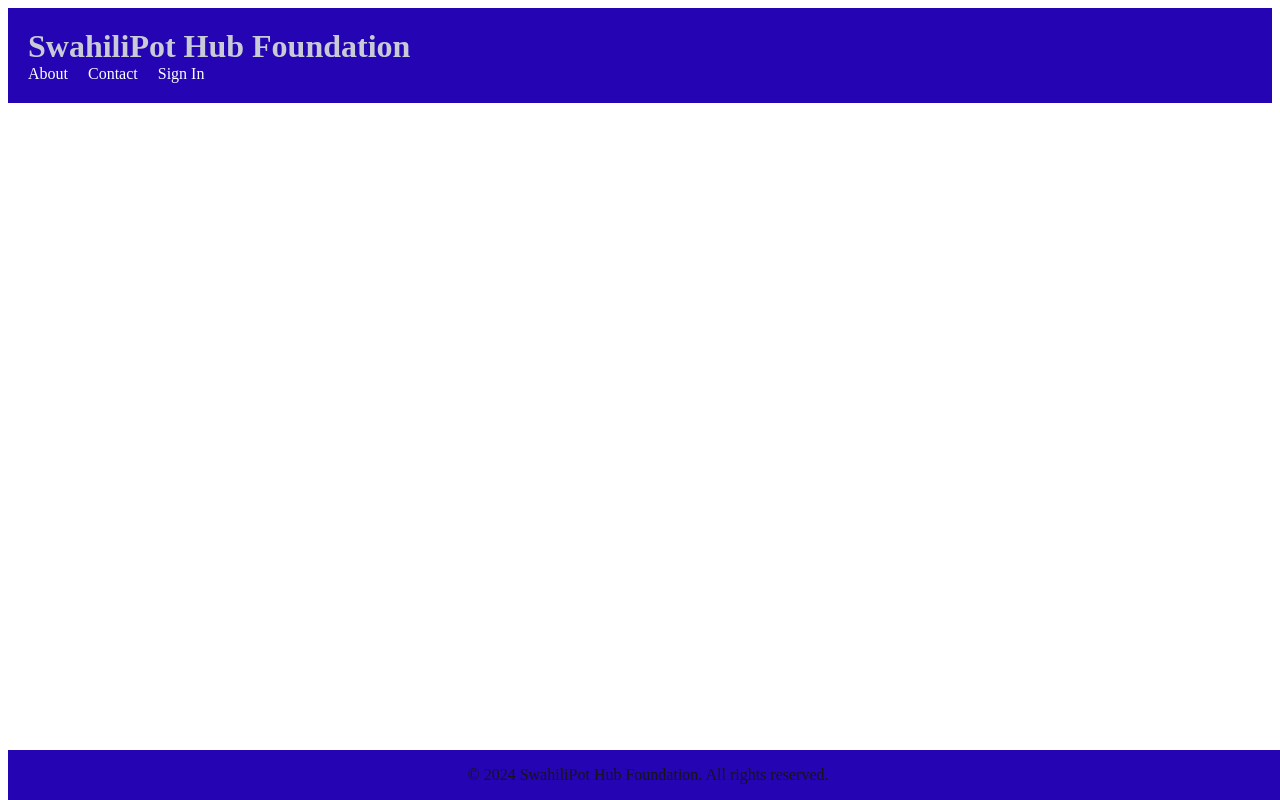
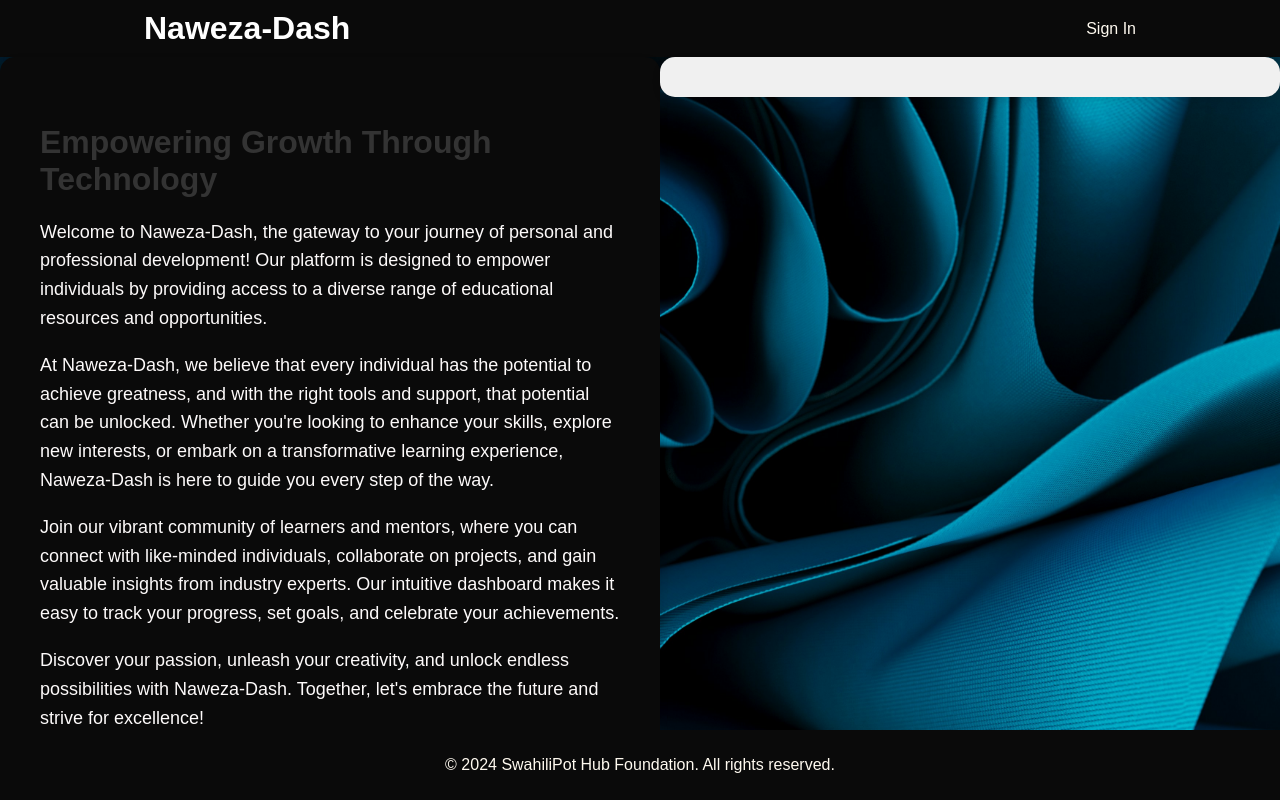
Before and after one commit to Babuhatarii/NAWEZA-DASH, a Django app: page / in a window 1280 px wide. Run offline with Django 5.2, Linux system fonts and the light colour scheme.

Commit message:
cleaning up my landing page

```diff
--- a/nawezadash_project/Dashboard/static/Dashboard/styles/common.css
+++ b/nawezadash_project/Dashboard/static/Dashboard/styles/common.css
@@ -1,5 +1,54 @@
-/* Common styles */
+/* Reset default margin and padding */
+body {
+    margin: 0;
+    padding: 0;
+    font-family: Arial, sans-serif;
+}
+
+/* Container styles */
 .container {
-    width: 100%;
-    margin: 0 auto;
+    width: 80%; /* Adjust the width as needed */
+    margin: 0 auto; /* Center the container horizontally */
+    max-width: 1200px; /* Set a maximum width for larger screens */
 }
+
+/* Background image for body */
+body {
+    background-image: url("/static/Dashboard/images/background-img.jpg");
+    background-size: cover;
+    background-position: center;
+    color: #ffffff; /* Set text color to contrast with background */
+}
+.content {
+    display: flex;
+    justify-content: space-between;
+    align-items: flex-start; /* Align items at the top */
+}
+
+/* Story styles */
+.story {
+    flex: 1; /* Take up remaining space */
+    padding: 40px;
+    background-color: #0a0a0a;
+    border-radius: 15px;
+    box-shadow: 0 4px 8px rgba(0, 0, 0, 0.1);
+}
+
+.story h2 {
+    font-size: 32px;
+    color: #333333;
+    margin-bottom: 20px;
+}
+
+.story p {
+    font-size: 18px;
+    color: #fdfafa;
+    line-height: 1.6;
+}
+.graphs-bars {
+    flex: 1; /* Take up half of the available space */
+    padding: 20px;
+    background-color: #f0f0f0;
+    border-radius: 15px;
+    box-shadow: 0 4px 8px rgba(0, 0, 0, 0.1);
+}
--- a/nawezadash_project/Dashboard/static/Dashboard/styles/footer.css
+++ b/nawezadash_project/Dashboard/static/Dashboard/styles/footer.css
@@ -2,9 +2,10 @@
 footer {
     position: absolute;
     bottom: 0;
+    left: 0;
     width: 100%;
-    background-color: #2404b3;
-    color: #161515;
-    padding: 0px;
+    background-color: #0a0a0a;
+    color: floralwhite;
+    padding: 10px 0;
     text-align: center;
 }
--- /dev/null
+++ b/nawezadash_project/Dashboard/static/Dashboard/styles/head.css
@@ -0,0 +1,38 @@
+/* Header styles */
+header {
+    background-color: #0a0a0a; /* Change background color as needed */
+    padding: 10px 20px;
+}
+
+/* Container styles */
+header .container {
+    display: flex;
+    justify-content: space-between;
+    align-items: center;
+}
+
+/* Logo styles */
+header h1 {
+    margin: 0;
+}
+
+/* Navigation styles */
+header nav ul {
+    list-style-type: none;
+    margin: 0;
+    padding: 0;
+    display: flex;
+}
+
+header nav ul li {
+    margin-right: 20px;
+}
+
+header nav ul li:last-child {
+    margin-right: 0;
+}
+
+header nav ul li a {
+    color: floralwhite; /* Change link color as needed */
+    text-decoration: none;
+}
--- a/nawezadash_project/Dashboard/static/Dashboard/styles/header.css
+++ /dev/null
@@ -1,35 +0,0 @@
-header {
-    width: auto;
-    background-color: #2404b3;
-    color: #c8cbd6;
-    padding: 20px;
-}
-
-header h1 {
-    margin: 0;
-}
-nav {
-    display: flex;
-    justify-content: space-between;
-    align-items: center;
-}
-
-nav ul {
-    list-style-type: none;
-    margin: 0;
-    padding: 0;
-    display: flex;
-}
-
-nav ul li {
-    margin-right: 20px;
-}
-
-nav ul li:last-child {
-    margin-right: 0;
-}
-
-nav ul li a {
-    color: #fff;
-    text-decoration: none;
-}
--- a/nawezadash_project/Dashboard/templates/Dashboard/landing.html
+++ b/nawezadash_project/Dashboard/templates/Dashboard/landing.html
@@ -7,23 +7,32 @@
     <title>SwahiliPot Hub</title>
     <link rel="stylesheet" href="{% static 'Dashboard/styles/common.css' %}">
     <link rel="stylesheet" href="{% static 'Dashboard/styles/footer.css' %}">
-    <link rel="stylesheet" href="{% static 'Dashboard/styles/header.css' %}">
+    <link rel="stylesheet" href="{% static 'Dashboard/styles/head.css' %}">
 </head>
 <body>
 
 <header>
     <div class="container">
-        <h1>SwahiliPot Hub Foundation</h1>
+        <h1>Naweza-Dash</h1>
         <nav>
             <ul>
-                <li><a href="#">About</a></li>
-                <li><a href="#">Contact</a></li>
                 <li><a href="{% url 'signin_page' %}">Sign In</a></li>
             </ul>
         </nav>
     </div>
 </header>
-
+<section class="content">
+    <div class="story">
+        <h2>Empowering Growth Through Technology</h2>
+        <p>Welcome to Naweza-Dash, the gateway to your journey of personal and professional development! Our platform is designed to empower individuals by providing access to a diverse range of educational resources and opportunities.</p>
+        <p>At Naweza-Dash, we believe that every individual has the potential to achieve greatness, and with the right tools and support, that potential can be unlocked. Whether you're looking to enhance your skills, explore new interests, or embark on a transformative learning experience, Naweza-Dash is here to guide you every step of the way.</p>
+        <p>Join our vibrant community of learners and mentors, where you can connect with like-minded individuals, collaborate on projects, and gain valuable insights from industry experts. Our intuitive dashboard makes it easy to track your progress, set goals, and celebrate your achievements.</p>
+        <p>Discover your passion, unleash your creativity, and unlock endless possibilities with Naweza-Dash. Together, let's embrace the future and strive for excellence!</p>
+    </div>
+    <div class="graphs-bars">
+        <!-- Insert your graphs and bars here -->
+    </div>
+</section>
 <footer>
     <div class="container">
         <p>&copy; 2024 SwahiliPot Hub Foundation. All rights reserved.</p>
--- a/nawezadash_project/nawezadash_project/settings.py
+++ b/nawezadash_project/nawezadash_project/settings.py
@@ -120,10 +120,11 @@
 # Static files (CSS, JavaScript, Images)
 # https://docs.djangoproject.com/en/5.0/howto/static-files/
 
-STATIC_URL = 'static/'
+STATIC_URL = "static/"
 
 STATICFILES_DIRS = [
-    BASE_DIR / 'static',
+BASE_DIR / "Dashboard",
+#"Dashboard/static/Dashboard/styles/"
 ]
 
 # Default primary key field type
```
Also changed, not shown: nawezadash_project/Dashboard/static/Dashboard/styles/createaccount.css (+30 -31 lines), nawezadash_project/Dashboard/static/Dashboard/images/background-img.jpg (added), nawezadash_project/db.sqlite3.
